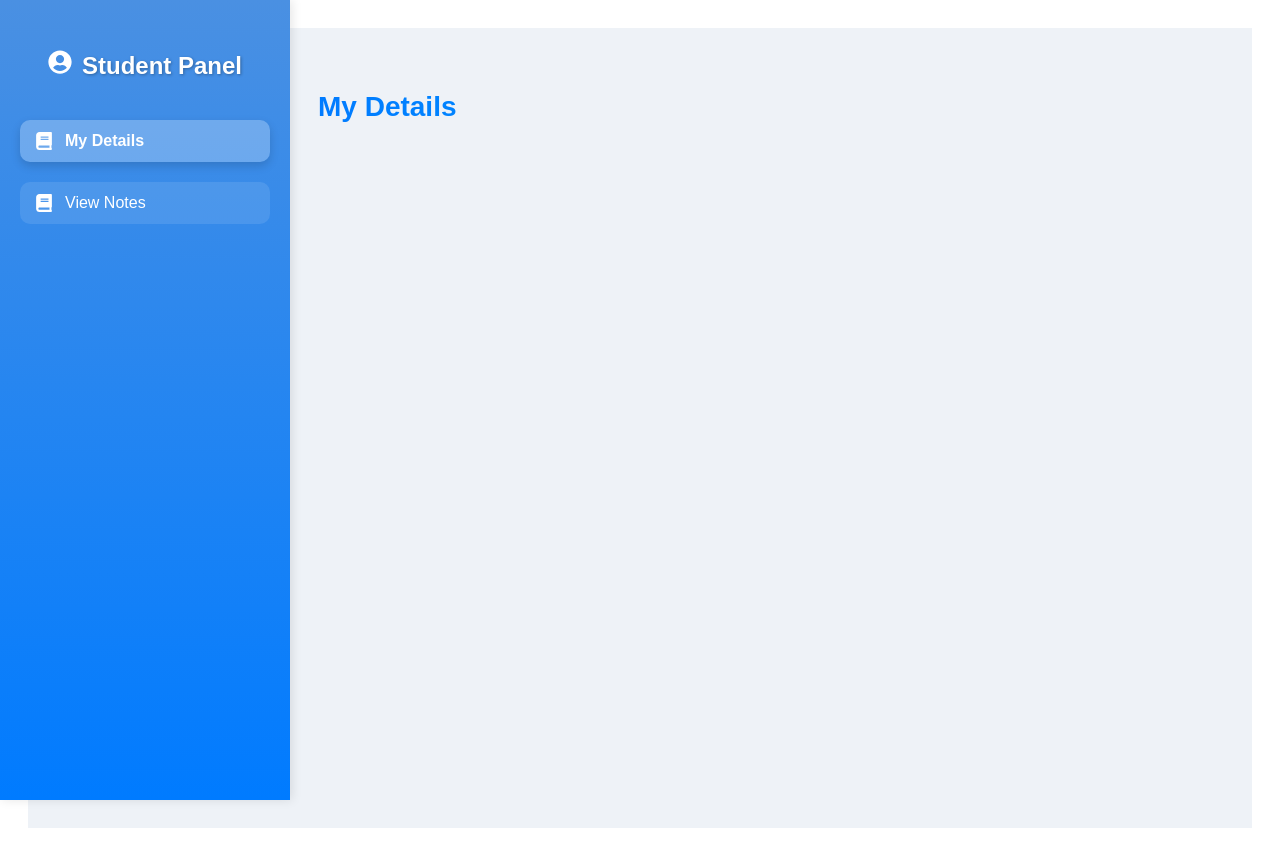
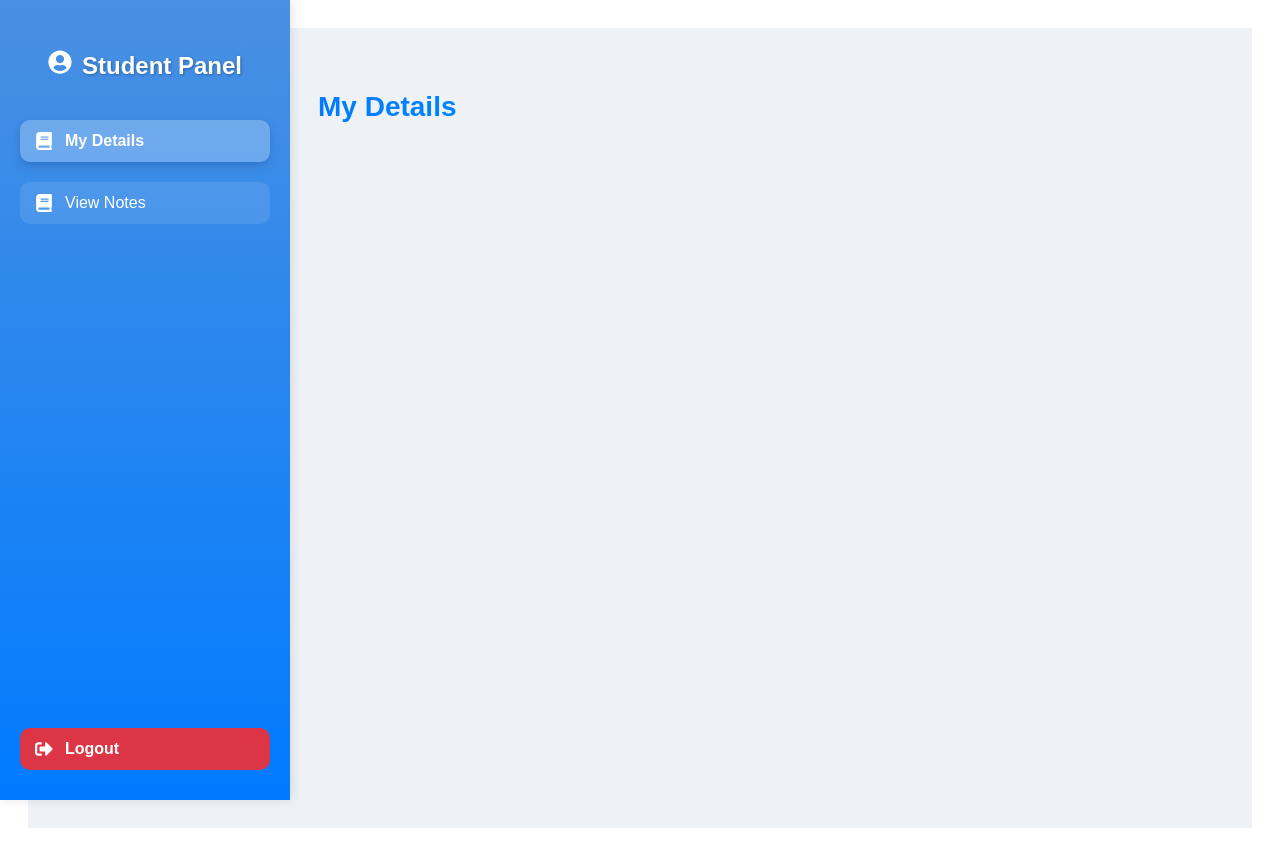
Before and after one commit to mrsan-Cah/lms-fronts, a React (Vite) app: page /student/dashboard in a window 1280 px wide. Built offline with nearby package versions, Linux system fonts and the light colour scheme.

Commit message:
Implement logout feature in StudentDashboard
Added logout functionality to the StudentDashboard component.

```diff
--- a/src/pages/Student/StudentDashboard.jsx
+++ b/src/pages/Student/StudentDashboard.jsx
@@ -8,12 +8,13 @@ import {
   FaCalendarAlt,
   FaIdBadge,
   FaEnvelope,
+  FaSignOutAlt,
   FaBars,
   FaTimes,
 } from "react-icons/fa";
 
 export default function StudentDashboard() {
-  const { studentData } = useContext(StudentAuthContext);
+  const { studentData, setStudentToken } = useContext(StudentAuthContext);
   const navigate = useNavigate();
   const [windowWidth, setWindowWidth] = useState(window.innerWidth);
   const [sidebarOpen, setSidebarOpen] = useState(false);
@@ -25,6 +26,11 @@ export default function StudentDashboard() {
   }, []);
 
   const isMobile = windowWidth < 768;
+
+  const handleLogout = () => {
+    setStudentToken(null);
+    navigate("/student/login");
+  };
 
   return (
     <div style={styles.container}>
@@ -64,15 +70,31 @@ export default function StudentDashboard() {
           Student Panel
         </h2>
 
-        <div style={{ ...styles.link, ...styles.active }}>
+        <div
+          style={{ ...styles.link, ...styles.active }}
+          onMouseEnter={(e) => e.currentTarget.style.background = "rgba(255,255,255,0.3)"}
+          onMouseLeave={(e) => e.currentTarget.style.background = "rgba(255,255,255,0.25)"}
+        >
           <FaBook style={styles.icon} /> My Details
         </div>
 
         <div
           style={styles.link}
           onClick={() => navigate("/student/notes")}
+          onMouseEnter={(e) => e.currentTarget.style.background = "rgba(255,255,255,0.2)"}
+          onMouseLeave={(e) => e.currentTarget.style.background = "rgba(255,255,255,0.1)"}
         >
           <FaBook style={styles.icon} /> View Notes
+        </div>
+
+        {/* Logout Button */}
+        <div
+          style={styles.logoutBtn}
+          onClick={handleLogout}
+          onMouseEnter={(e) => e.currentTarget.style.background = "#c82333"}
+          onMouseLeave={(e) => e.currentTarget.style.background = "#dc3545"}
+        >
+          <FaSignOutAlt style={styles.icon} /> Logout
         </div>
       </div>
 
@@ -168,9 +190,20 @@ const styles = {
     fontWeight: "700",
     boxShadow: "0 4px 10px rgba(0,0,0,0.15)",
   },
-  linkHover: {
-    background: "rgba(255,255,255,0.2)",
-    transform: "scale(1.02)",
+  logoutBtn: {
+    display: "flex",
+    alignItems: "center",
+    gap: "12px",
+    textDecoration: "none",
+    color: "white",
+    fontSize: "16px",
+    padding: "12px 15px",
+    borderRadius: "10px",
+    background: "#dc3545", // red
+    cursor: "pointer",
+    marginTop: "auto", // stick at bottom
+    fontWeight: 700,
+    transition: "all 0.3s",
   },
   icon: { fontSize: "18px" },
   content: {
```
